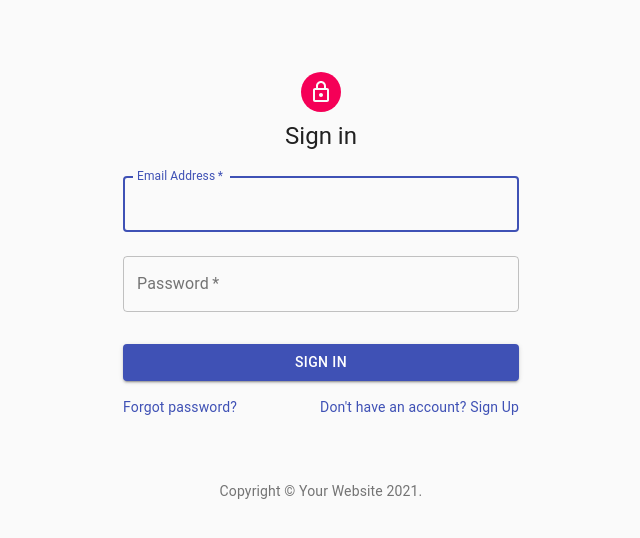
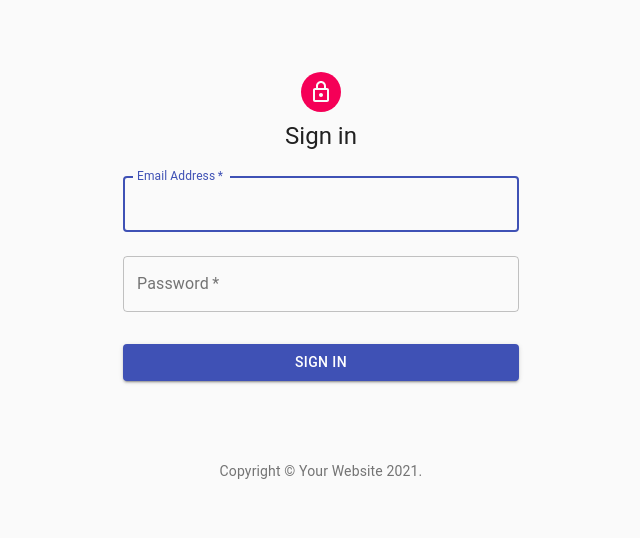
Before and after one commit to NaufalHSyahputra/ruangguru-challenge, a React (Create React App) app in the folder front/admin/: page / in a window 1280 px wide. Shown: the top 538 px of the page, without its empty margins (319-959 px from the left). Built offline with nearby package versions, Linux system fonts and the light colour scheme; no server answers.

Commit message:
Remove forgot password and signup in admin page

```diff
--- a/front/admin/src/Pages/SignIn.js
+++ b/front/admin/src/Pages/SignIn.js
@@ -138,7 +138,7 @@ export default function SignIn() {
           >
             Sign In
           </Button>
-          <Grid container>
+          {/* <Grid container>
             <Grid item xs>
               <Link href="#" variant="body2">
                 Forgot password?
@@ -149,7 +149,7 @@ export default function SignIn() {
                 {"Don't have an account? Sign Up"}
               </Link>
             </Grid>
-          </Grid>
+          </Grid> */}
         </form>
       </div>
       <Box mt={8}>
```
